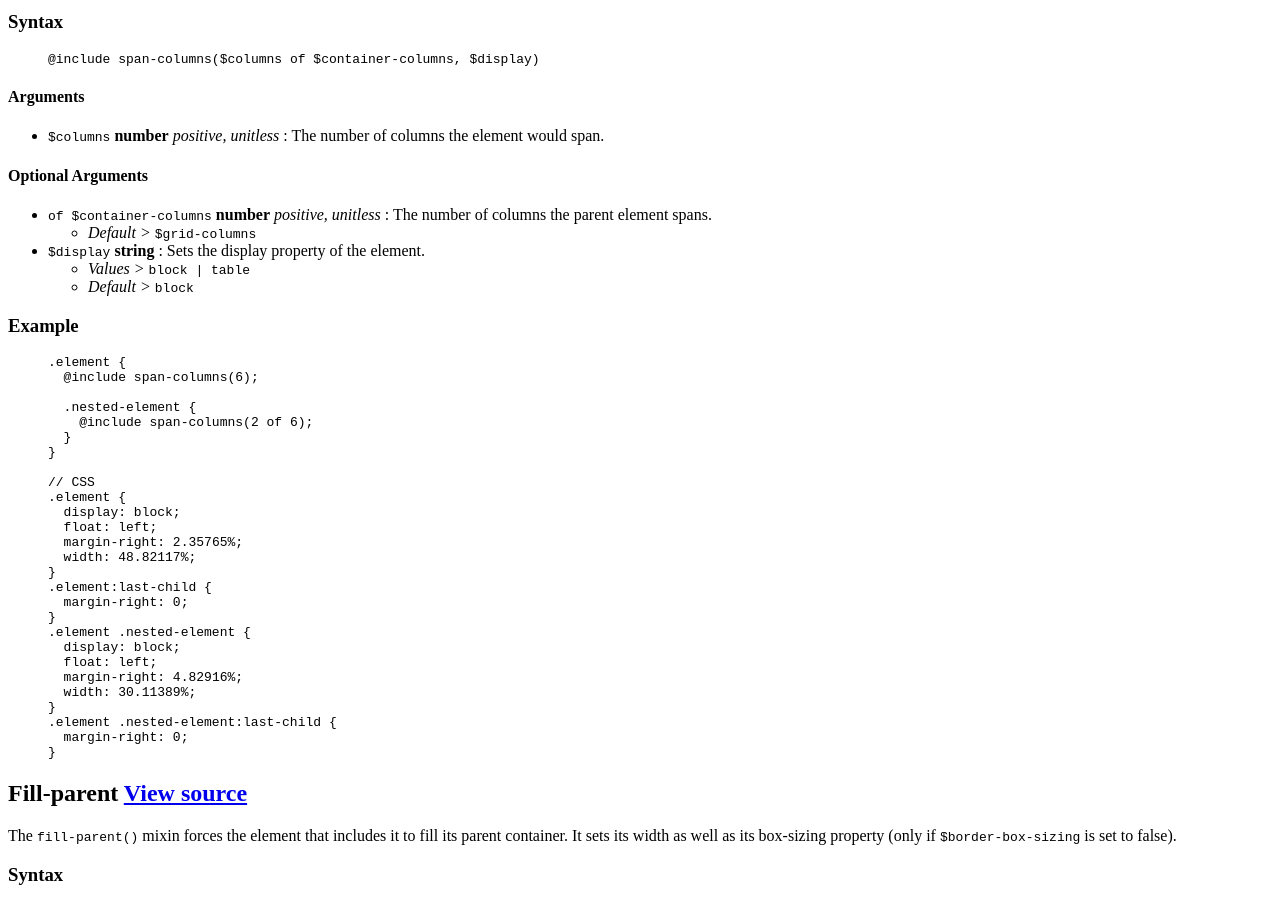
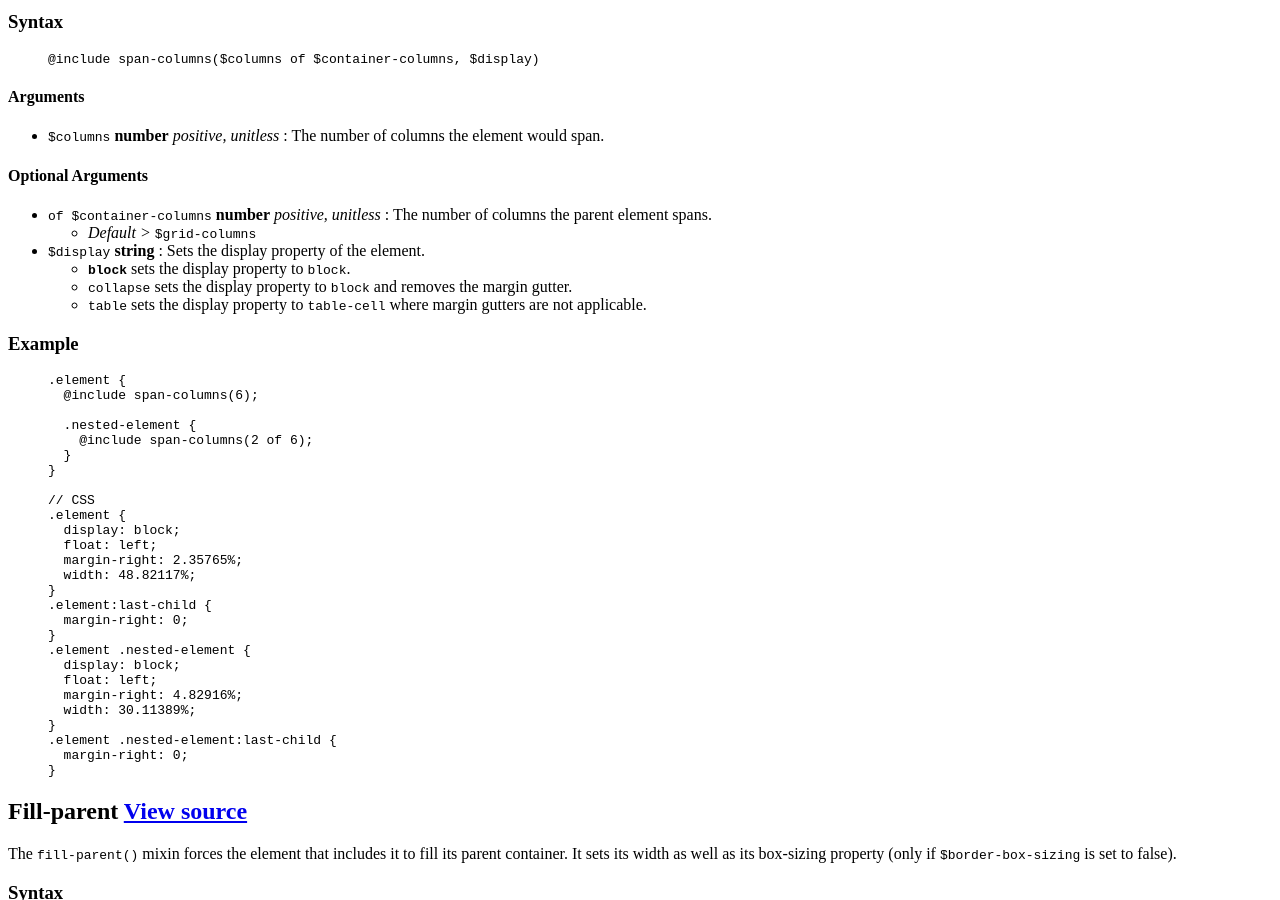
Before and after one commit to thoughtbot/neat, a Jekyll site: the page built from docset.html, in a window 1280 px wide and 900 px high, scrolled down 680 px. Built offline with Jekyll 4.4.1, drawn with Linux system fonts in a browser that asks for light colours; nearby versions of some CDN libraries; library files that are not in the unit come from our copies.

Commit message:
[WIP] Update argument format in the docs

```diff
--- a/_includes/docs/mixins/span-columns.html
+++ b/_includes/docs/mixins/span-columns.html
@@ -23,8 +23,9 @@
 
   <li><code>$display</code> <strong>string</strong> :  Sets the display property of the element.
     <ul>
-      <li><em>Values ></em> <code>block | table</code></li>
-      <li><em>Default ></em> <code>block</code></li>
+      <li><strong><code>block</code></strong> sets the display property to <code>block</code>.</li>
+      <li><code>collapse</code> sets the display property to <code>block</code> and removes the margin gutter.</li>
+      <li><code>table</code> sets the display property to <code>table-cell</code> where margin gutters are not applicable.</li>
     </ul>
   </li>
 </ul>
```
Also changed, not shown: Gemfile.lock.
